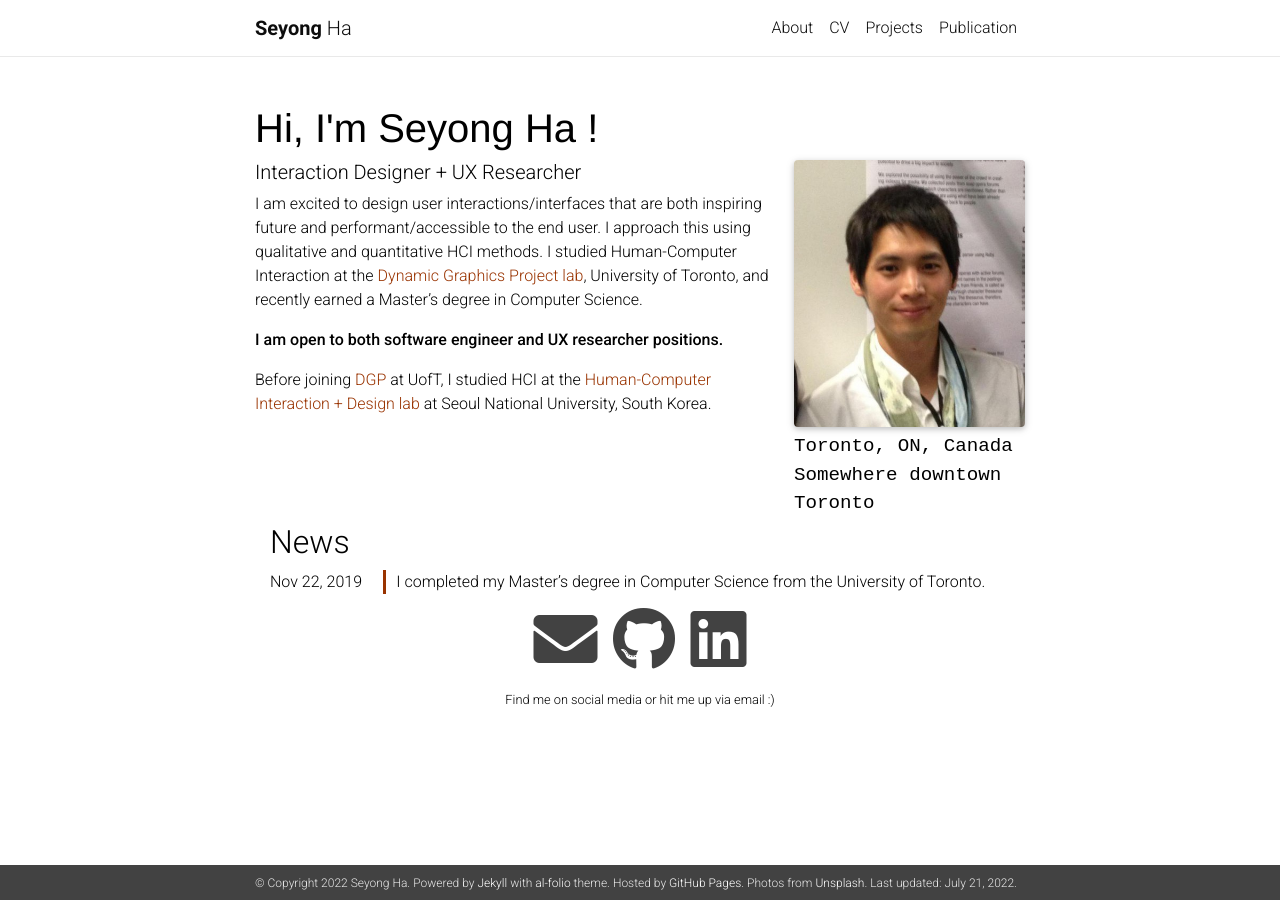
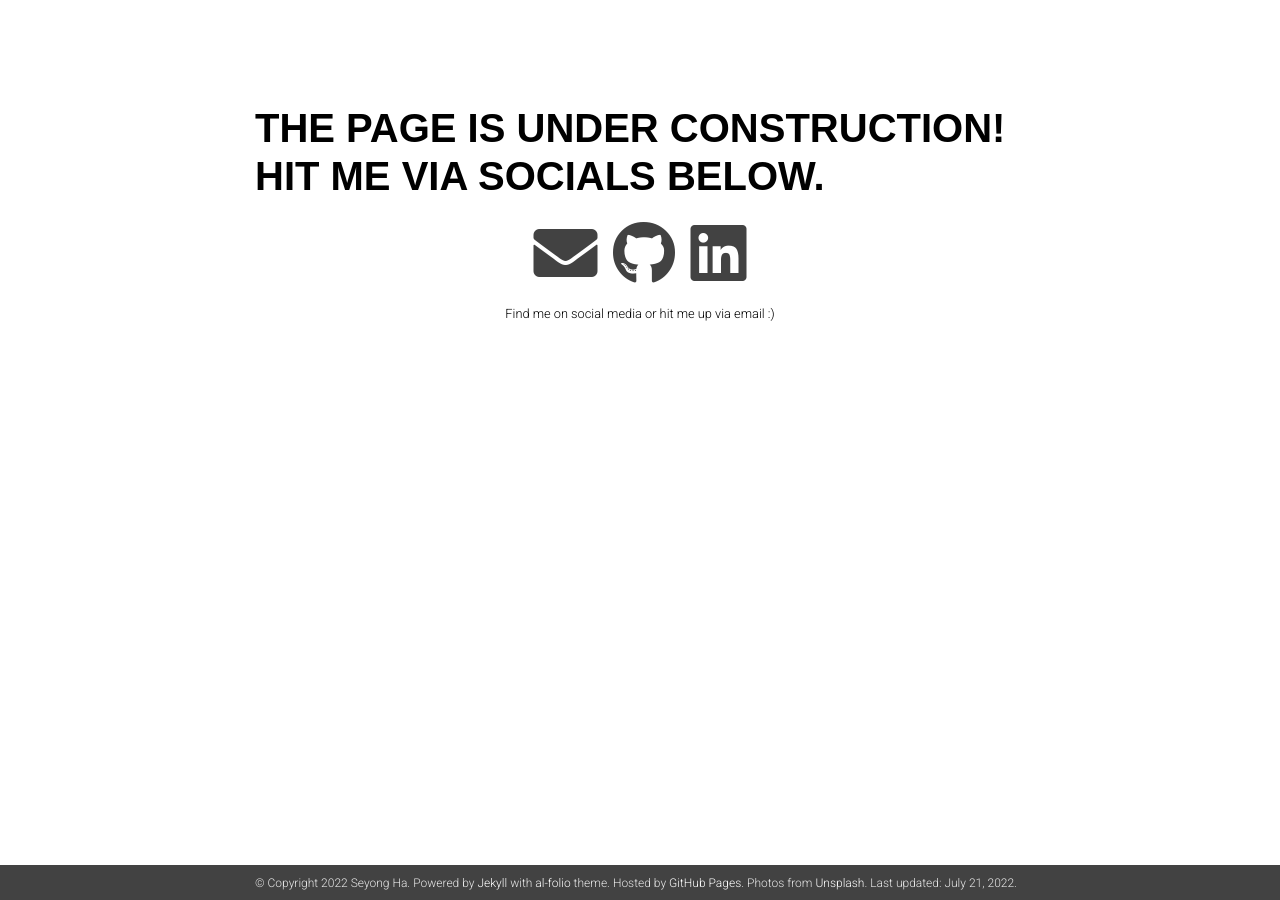
Before and after one commit to seyong/seyong.github.io, a Jekyll site: the page built from index.md, in a window 1280 px wide. Built offline with Jekyll 4.4.1, drawn with Linux system fonts in a browser that asks for light colours; nearby versions of some CDN libraries; a style sheet for code colours, icons or effects is not loaded.

Commit message:
modify for under_construction page

```diff
--- a/_config.yml
+++ b/_config.yml
@@ -80,17 +80,17 @@
 # Collections
 # -----------------------------------------------------------------------------
 
-collections:
-  news:
-    defaults:
-      layout: post
-    output: true
-    permalink: /news/:path/
-  projects:
-    output: true
-    permalink: /projects/:path/
+#collections:
+#  news:
+#    defaults:
+#      layout: post
+#    output: true
+#    permalink: /news/:path/
+#  projects:
+#    output: true
+#    permalink: /projects/:path/
 
-news_limit: 5
+#news_limit: 5
 
 # -----------------------------------------------------------------------------
 # Jekyll settings
--- a/_includes/vr_interaction.html
+++ b/_includes/vr_interaction.html
@@ -1,3 +1,3 @@
 <section class="project_desc">
-
+<!-- sing post, use css grid, support responsive-web -->
 </section>
--- /dev/null
+++ b/_layouts/construction.html
@@ -0,0 +1,39 @@
+<!DOCTYPE html>
+<html>
+
+  <head>
+    {% include head.html %}
+    {% include scripts/mathjax.html %}
+  </head>
+
+  <body class="{% if site.navbar_fixed %}fixed-top-nav{% endif %} {% unless site.footer_fixed %}sticky-bottom-footer{% endunless %}">
+
+    <!-- Content -->
+
+    <div class="container mt-5">
+      <div class="post">
+        <div class="annoucement">
+            <h1 class="soon">
+                The page is under construction!<br/>
+                Hit me via socials below.
+            </h1>
+        </div>
+        <div class="social">
+          {% include social.html %}
+          <div class="contact-note">{{ site.contact_note }}</div>
+        </div>
+      </div>
+    </div>
+
+    <!-- Footer -->
+
+    {% include footer.html %}
+
+  </body>
+
+  {% include scripts/jquery.html %}
+  {% include scripts/bootstrap.html %}
+  {% include scripts/mansory.html %}
+  {% include scripts/misc.html %}
+
+</html>
--- a/_pages/about.md
+++ /dev/null
@@ -1,23 +0,0 @@
----
-layout: about
-title: About
-permalink: /
-description: <a href="#">Affiliations</a>. Address. Contacts. Moto. Etc.
-intro: Hi, I'm Seyong Ha !
-profile:
-  align: right
-  image: profile_2013.jpg
-  address: >
-    <p>Toronto, ON, Canada</p>
-    <p>Somewhere downtown Toronto</p>
-news: true  # includes a list of news items
-selected_papers: true # includes a list of papers marked as "selected={true}"
-social: true  # includes social icons at the bottom of the page
----
-
-##### Interaction Designer + UX Researcher
-I am excited to design user interactions/interfaces that are both inspiring future and performant/accessible to the end user. I approach this using qualitative and quantitative HCI methods. I studied Human-Computer Interaction at the [Dynamic Graphics Project lab](http://www.dgp.toronto.edu), University of Toronto, and recently earned a Master's degree in Computer Science.
-
-**I am open to both software engineer and UX researcher positions.**
-
-Before joining [DGP](http://www.dgp.toronto.edu) at UofT, I studied HCI at the [Human-Computer Interaction + Design lab](http://hcid.snu.ac.kr) at Seoul National University, South Korea.
--- a/_sass/_base.scss
+++ b/_sass/_base.scss
@@ -32,6 +32,13 @@ a, table.table a {
   &:hover:after {
     width: 100%;
   }
+}
+
+// Soon
+.soon{
+  font-family: Arial, Helvetica, sans-serif;
+  font-weight: 700;
+  text-transform: uppercase;
 }
 
 // Math
--- /dev/null
+++ b/index.md
@@ -0,0 +1,3 @@
+---
+layout: construction
+---
```
Also changed, not shown: _pages/projects.md (deleted, +0 -47 lines), _pages/publications.md (deleted, +0 -15 lines), _pages/teaching.md (deleted, +0 -14 lines), blog/index.html (deleted, +0 -35 lines), 1 other file.
